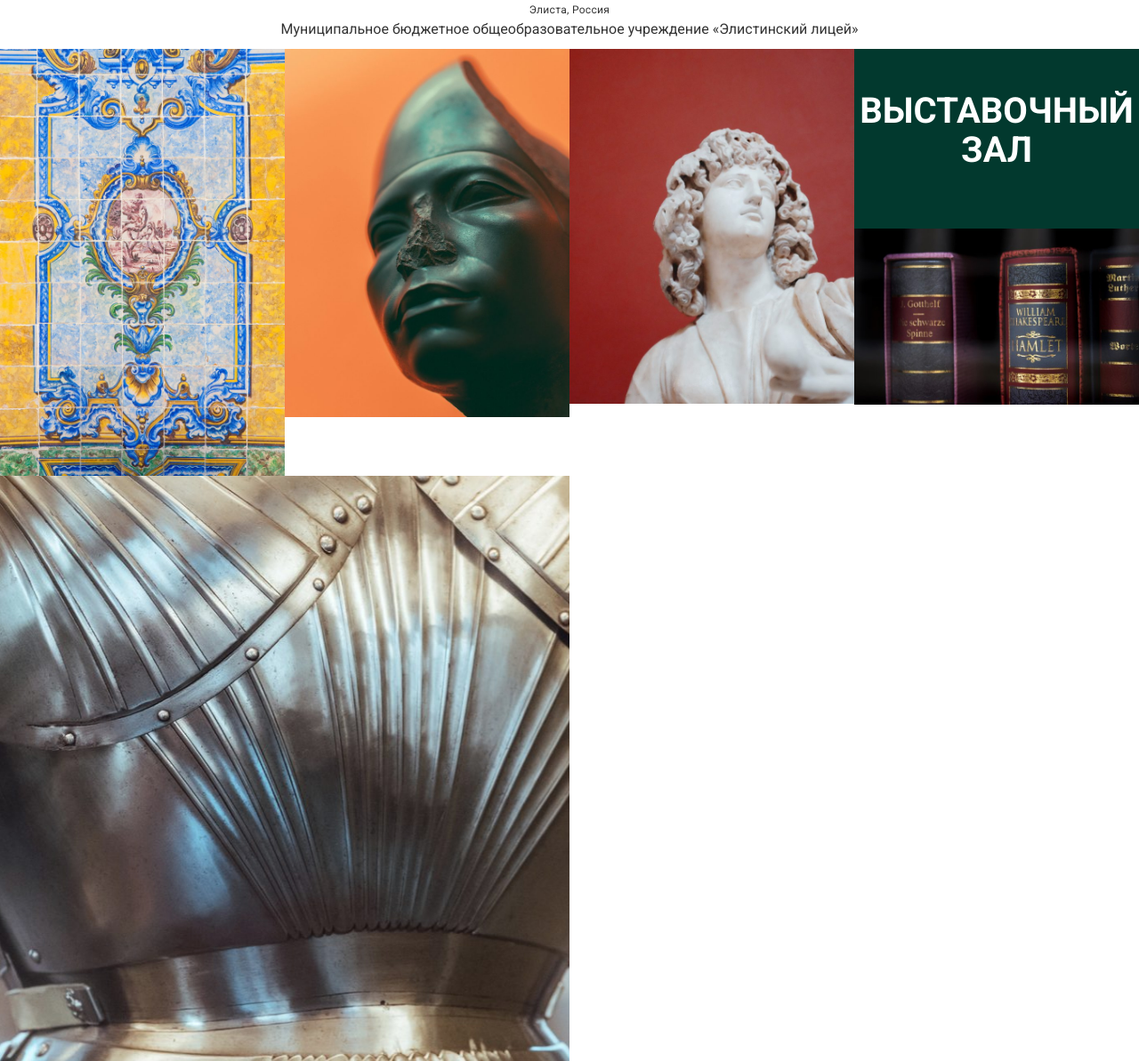
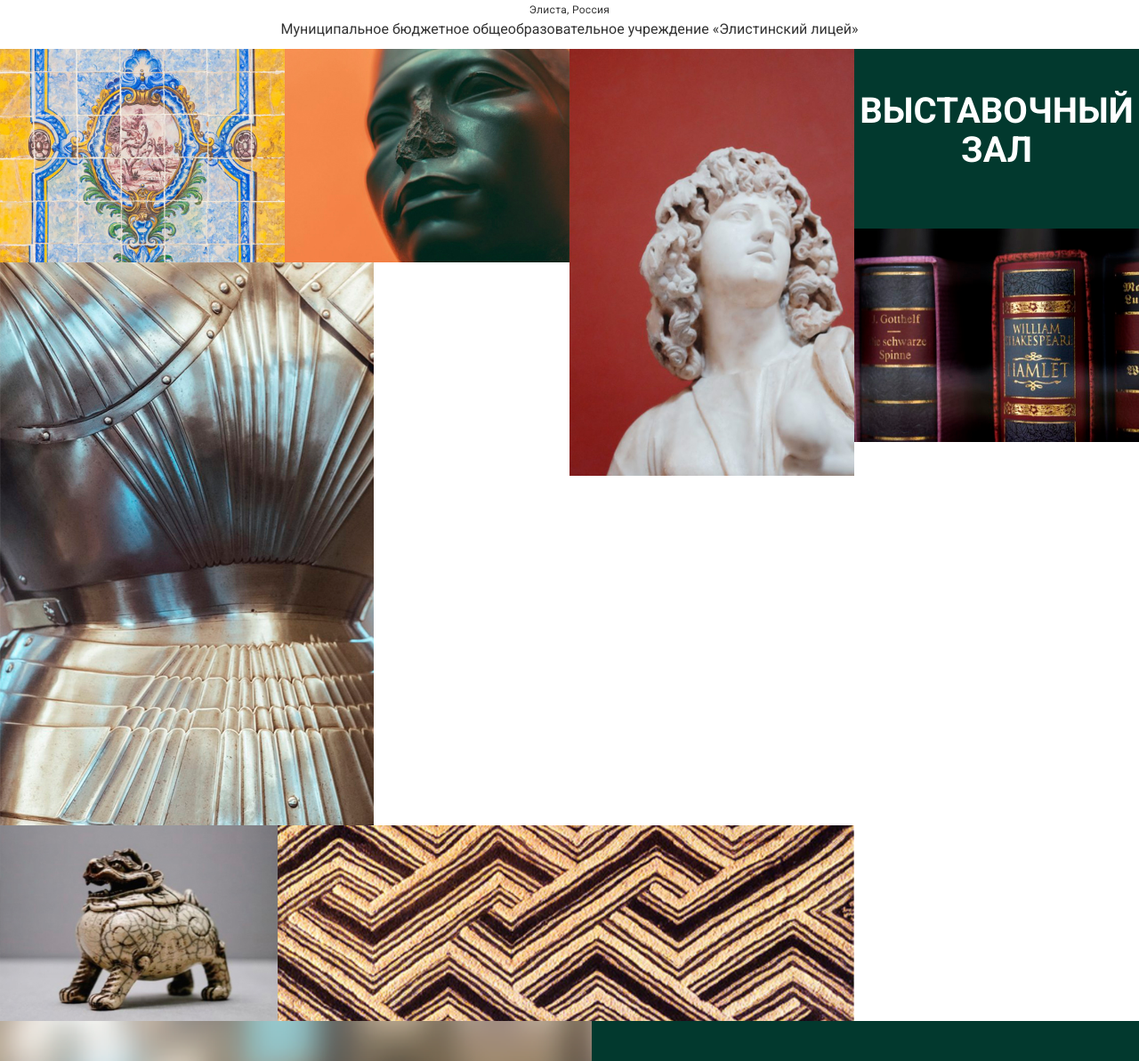
Before and after one commit to htmlprogrammist/lyceum_museum, a plain HTML site: page index.html in a window 1280 px wide. Shown: the part 734-1927 px from the top of the page at 89% size. Drawn offline with Linux system fonts and the light colour scheme.

Commit message:
refactor: change imgs resolution

```diff
--- a/index.html
+++ b/index.html
@@ -85,7 +85,7 @@
             <div class="col-md-8 portfolio_left">
                 <ul class="grid_box1">
                     <li class="grid_img"><a href="images/pic1.jpg" class="swipebox" title="Image Title"> <img
-                            src="images/pic1.jpg" class="img-responsive" alt=""/>
+                            src="images/pic1-1.jpg" class="img-responsive" alt=""/>
                         <ul class="portfolio_head">
                             <h3>Gallery Post Example</h3>
                             <p>A man who works with his hands a laborer; a man who works with his hands and his brain is
@@ -93,14 +93,14 @@
                                 craftman; but a man</p>
                         </ul>
                     </a></li>
-                    <li><a href="images/pic2.jpg" class="swipebox" title="Image Title"> <img src="images/pic2.jpg"
-                                                                                             class="img-responsive"
+                    <li><a href="images/pic2.jpg" class="swipebox" title="Image Title"> <img src="images/pic2-1.jpg"
+                                                                                             class="img-responsive exhibition"
                                                                                              alt=""/></a></li>
                     <div class="clearfix"></div>
                 </ul>
                 <ul class="grid_box2">
-                    <li><a href="images/pic4.jpg" class="swipebox" title="Image Title"> <img src="images/pic4.jpg"
-                                                                                             class="img-responsive"
+                    <li><a href="images/pic4.jpg" class="swipebox" title="Image Title"> <img src="images/pic4-1.jpg"
+                                                                                             class="img-responsive exhibition"
                                                                                              alt=""/>
                         <ul class="portfolio_head1">
                             <h3>Gallery Post Example</h3>
@@ -112,8 +112,8 @@
                 </ul>
             </div>
             <div class="col-md-4 grid_box2">
-                <a href="images/pic3.jpg" class="swipebox" title="Image Title"> <img src="images/pic3.jpg"
-                                                                                     class="img-responsive" alt=""/>
+                <a href="images/pic3.jpg" class="swipebox" title="Image Title"> <img src="images/pic3-1.jpg"
+                                                                                     class="img-responsive exhibition" alt=""/>
                     <ul class="portfolio_head2">
                         <h3>Gallery Post Example</h3>
                         <p>A man who works with his hands a laborer; a man who works with his hands and his brain is a
@@ -126,8 +126,8 @@
         </div>
         <div class="portfolio_grid_box">
             <div class="lsidebar span_1_of_about">
-                <a href="images/pic6.jpg" class="swipebox" title="Image Title"> <img src="images/pic6.jpg"
-                                                                                     class="img-responsive" alt=""/>
+                <a href="images/pic6.jpg" class="swipebox" title="Image Title"> <img src="images/pic6-1.jpg"
+                                                                                     class="img-responsive exhibition" alt=""/>
                     <ul class="portfolio_head">
                         <h3>Gallery Post Example</h3>
                         <p>A man who works with his hands a laborer; a man who works with his hands and his brain is a
@@ -137,8 +137,8 @@
                 </a>
             </div>
             <div class="cont span_2_of_about">
-                <a href="images/pic7.jpg" class="swipebox" title="Image Title"> <img src="images/pic7.jpg"
-                                                                                     class="img-responsive" alt=""/>
+                <a href="images/pic7.jpg" class="swipebox" title="Image Title"> <img src="images/pic7-1.jpg"
+                                                                                     class="img-responsive exhibition" alt=""/>
                     <ul class="portfolio_head1">
                         <h3>Gallery Post Example</h3>
                         <p>A man who works with his hands a laborer; a man who works with his hands and his brain is a
@@ -155,8 +155,8 @@
             <h2>Выставочный зал</h2>
         </div>
         <div class="portfolio_bottm">
-            <a href="images/pic1.jpg" class="swipebox" title="Image Title"> <img src="images/pic5.jpg"
-                                                                                 class="img-responsive" alt=""/></a>
+            <a href="images/pic1.jpg" class="swipebox" title="Image Title"> <img src="images/pic5-1.jpg"
+                                                                                 class="img-responsive exhibition" alt=""/></a>
         </div>
     </div>
     <div class="clearfix"></div>
```
Also changed, not shown: images/pic1-1.jpg (added), images/pic2-1.jpg (added), images/pic3-1.jpg (added), images/pic4-1.jpg (added), images/pic4.png (deleted), images/pic5-1.jpg (added), images/pic6-1.jpg (added), images/pic7-1.jpg (added), 2 other files.
